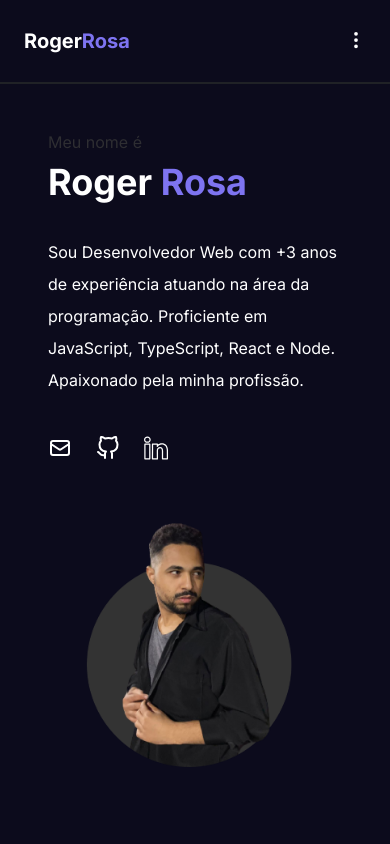
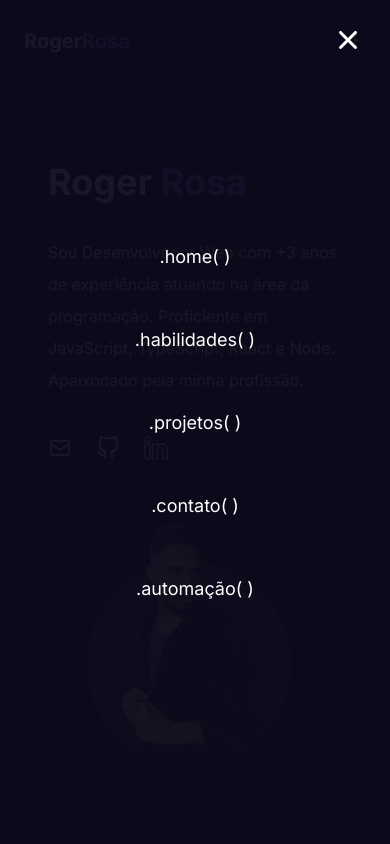
Before and after one commit to rogeritael/roger_rosa_portfolio, a Next.js app: page /portfolio in a window 390 px wide. Shown: the top 844 px of the page. Built offline with nearby package versions, Linux system fonts and the light colour scheme.

Commit message:
mobile menu do portfólio

```diff
--- a/app/portfolio/page.tsx
+++ b/app/portfolio/page.tsx
@@ -9,6 +9,7 @@ import './styles.scss'
 import { Projects } from "@/components/v1/Projects";
 import { Footer } from "@/components/v1/Footer";
 import { ContactForm } from "@/components/v1/ContactForm";
+import { MobileMenu } from "@/components/v1/MobileMenu";
 
 export default function Portfolio(){
     const [isMobileMenuOpen, setIsMobileMenuOpen] = useState(false)
@@ -21,7 +22,7 @@ export default function Portfolio(){
 
     return(
         <main id="portfolio">
-            {/* <MobileMenu isMobileMenuOpen={isMobileMenuOpen} setIsMobileMenuOpen={setIsMobileMenuOpen} /> */}
+            <MobileMenu isMobileMenuOpen={isMobileMenuOpen} setIsMobileMenuOpen={setIsMobileMenuOpen}/>
             <Header setIsMobileMenuOpen={setIsMobileMenuOpen} />
             <Cover />
             <SkillsContainer />
--- /dev/null
+++ b/components/v1/MobileMenu/index.tsx
@@ -0,0 +1,27 @@
+import Link from "next/link";
+import "./styles.scss";
+
+import { IoIosClose } from 'react-icons/io'
+
+interface MobileMenuProps {
+    isMobileMenuOpen: boolean,
+    setIsMobileMenuOpen: (param: boolean) => void
+}
+
+export function MobileMenu({ isMobileMenuOpen, setIsMobileMenuOpen }: MobileMenuProps){
+    return(
+        <section id="portfolio_mobile_menu">
+        {/* <section isMobileMenuOpen={isMobileMenuOpen}> */}
+            <span className="background" onClick={() => setIsMobileMenuOpen(false)}></span>
+            <nav>
+                <span> <IoIosClose fill="#fff" onClick={() => setIsMobileMenuOpen(false)} /> </span>
+
+                <a href="#" onClick={() => setIsMobileMenuOpen(false)}>.home&#40; &#41;</a>
+                <a href="#skills" onClick={() => setIsMobileMenuOpen(false)}>.habilidades&#40; &#41;</a>
+                <a href="#projects" onClick={() => setIsMobileMenuOpen(false)}>.projetos&#40; &#41;</a>
+                <a href="#contact_form" onClick={() => setIsMobileMenuOpen(false)}>.contato&#40; &#41;</a>
+                <Link href="/automation" onClick={() => setIsMobileMenuOpen(false)}>.automação&#40; &#41;</Link>
+            </nav>
+        </section>
+    )
+}
--- /dev/null
+++ b/components/v1/MobileMenu/styles.scss
@@ -0,0 +1,75 @@
+@keyframes fadeInLeft {
+    from {
+        opacity: 0;
+    }
+    to {
+        opacity: 1;
+    }
+}
+
+#portfolio_mobile_menu {
+    width: 100%;
+    height: 100vh;
+    position: fixed;
+    display: grid;
+    place-items: center;
+    z-index: 8;
+    inset: 0;
+    padding: 14px;
+
+    // ${(props) => props.isMobileMenuOpen ? '' : css`
+    //     display: none;
+    // `}
+
+    .background {
+        position: absolute;
+        width: 100%;
+        height: 100vh;
+        background-color: var(--main-bg);
+        opacity: 0.95;
+    }
+
+    nav {
+        z-index: 1;
+        display: flex;
+        flex-direction: column;
+        text-align: center;
+        gap: 14px;
+        width: 100%;
+
+        span {
+            width: 100%;
+            max-width: 500px;
+            height: 32px;
+            position: absolute;
+            top: 24px;
+            right: 18px;
+            margin: 0 auto;
+            display: flex;
+            align-items: center;
+            justify-content: right;
+            cursor: pointer;
+
+            svg {
+                fill: #fff;
+                stroke: #fff;
+                position: absolute;
+                font-size: 48px;
+            }
+        }
+
+        a {
+            margin: 0 auto;
+            display: inline-block;
+            width: 100%;
+            max-width: 500px;
+            width: content;
+            padding: 24px;
+            border-radius: 4px;
+            position: relative;
+            font-size: 18px;
+
+            animation: fadeInLeft 800ms;
+        }
+    }
+}
```
